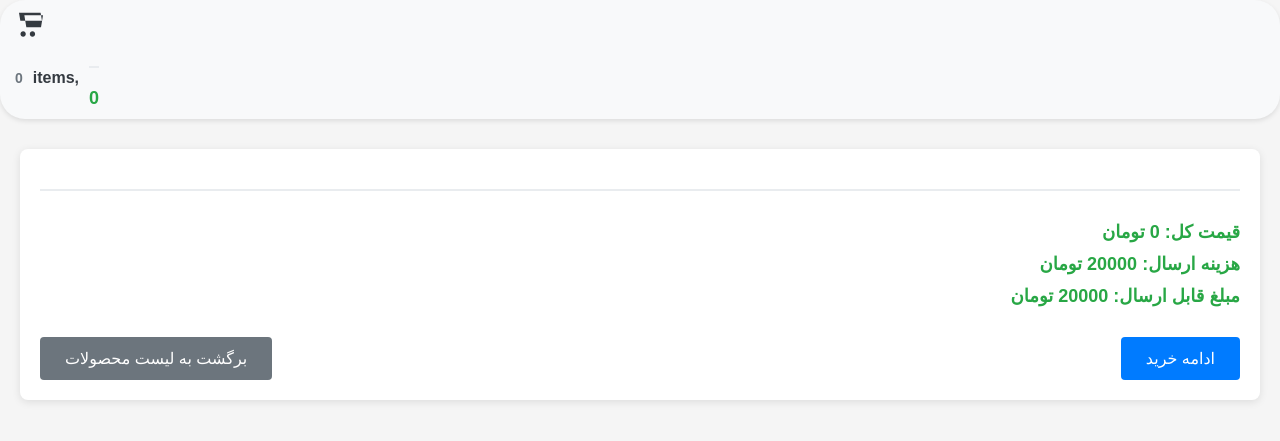
After one commit to alimohammadiam/AliShop, a Django app: page /cart/detail/ in a window 1280 px wide. The commit adds this page. Shown: the top 441 px of the page. Run offline with Django 4.2, Linux system fonts and the light colour scheme.

Commit message:
cart template and style

```diff
--- a/cart/cart.py
+++ b/cart/cart.py
@@ -21,7 +21,7 @@ class Cart:
 
     def decrease(self, product):
         product_id = str(product.id)
-        if self.cart[product_id]['quantity'] > 0:
+        if self.cart[product_id]['quantity'] > 1:
             self.cart[product_id]['quantity'] -= 1
 
         self.save()
@@ -50,6 +50,9 @@ class Cart:
         price = sum(item['price'] * item['quantity'] for item in self.cart.values())
         return price
 
+    def get_final_price(self):
+        return self.get_total_price() + self.get_post_price()
+
     def __len__(self):
         return sum(item['quantity'] for item in self.cart.values())
 
@@ -60,6 +63,7 @@ class Cart:
         for product in products:
             cart_dict[str(product.id)]['product'] = product
         for item in cart_dict.values():
+            item['total'] = item['quantity'] * item['price']
             yield item
 
     def save(self):
--- /dev/null
+++ b/cart/templates/cart/detail.html
@@ -0,0 +1,41 @@
+{% extends 'parent/base.html' %}
+{% load static %}
+{% block title %}cart{% endblock %}
+
+{% block content %}
+    <div class="cart-content">
+
+        {% for item in cart %}
+
+            <div class="product-item">
+                <a href="{% url 'shop:product_detail' item.product.id item.product.slug %}">
+                    <img src="{{ item.product.image.first.file.url }}" style="width: 200px;">
+                </a>
+                <div class="product-info">
+                    <h3>
+                        <a href="{% url 'shop:product_detail' item.product.id item.product.slug %}">
+                            نام محصول: {{ item.product.name }}
+                        </a>
+                    </h3>
+                    <p>تعداد: <span>{{ item.quantity }}</span></p>
+                    <p>قیمت هر واحد: <span>{{ item.price }}</span></p>
+                    <p>قیمت کل: <span>{{ item.total }}</span></p>
+                </div>
+            </div>
+
+        {% endfor %}
+
+        <div class="total-price">
+            <p>قیمت کل: <span>{{ cart.get_total_price }}</span> تومان</p>
+            <p>هزینه ارسال: <span>{{ cart.get_post_price }}</span> تومان</p>
+            <p>مبلغ قابل ارسال: <span>{{ cart.get_final_price }}</span> تومان</p>
+        </div>
+
+        <div class="checkout-buttons">
+            <div class="continue-btn"><a href="#">ادامه خرید</a></div>
+            <div class="back-btn"><a href="{% url 'shop:product_list' %}">برگشت به لیست محصولات</a></div>
+        </div>
+
+    </div>
+
+{% endblock %}
--- a/cart/urls.py
+++ b/cart/urls.py
@@ -6,5 +6,6 @@ app_name = 'cart'
 
 urlpatterns = [
     path('add/<int:product_id>', views.add_to_cart, name='add_to_cart'),
+    path('detail/', views.cart_detail, name='cart_detail'),
 
 ]
--- a/cart/views.py
+++ b/cart/views.py
@@ -20,3 +20,8 @@ def add_to_cart(request, product_id):
         return JsonResponse(context)
     except:
         return JsonResponse({'error': 'Invalid Request'})
+
+
+def cart_detail(request):
+    cart = Cart(request)
+    return render(request, 'cart/detail.html', {'cart': cart})
--- a/shop/static/css/base.css
+++ b/shop/static/css/base.css
@@ -255,3 +255,154 @@ body {
     color: #28a745;
     font-weight: bold;
 }
+
+/* ------------------------------
+   استایل‌های صفحه سبد خرید
+--------------------------------*/
+
+/* استایل کلی محتوا */
+.cart-content {
+    max-width: 1200px;
+    margin: 30px auto;
+    padding: 20px;
+    background-color: #fff;
+    border-radius: 8px;
+    box-shadow: 0 2px 8px rgba(0, 0, 0, 0.1);
+}
+
+/* استایل آیتم ها (محصولات در سبد) */
+.product-item {
+    display: flex;
+    align-items: flex-start;
+    gap: 20px;
+    padding: 20px 0;
+    border-bottom: 1px solid #e0e0e0;
+    direction: rtl; /* جهت راست به چپ برای نمایش مناسب متن فارسی */
+}
+
+.product-item:last-child {
+    border-bottom: none;
+}
+
+/* استایل تصویر محصول */
+.product-item a img {
+    width: 200px;
+    border-radius: 4px;
+    flex-shrink: 0;
+}
+
+/* استایل بخش اطلاعات محصول */
+.product-info {
+    flex-grow: 1;
+}
+
+.product-info h3 {
+    margin: 0 0 10px 0;
+    font-size: 20px;
+    color: #333;
+}
+
+.product-info h3 a {
+    text-decoration: none;
+    color: #333;
+    transition: color 0.3s ease;
+}
+
+.product-info h3 a:hover {
+    color: #007bff;
+}
+
+.product-info p {
+    font-size: 16px;
+    color: #555;
+    margin: 6px 0;
+}
+
+.product-info p span {
+    font-weight: bold;
+    color: #000;
+}
+
+/* استایل بخش قیمت کل‌ها */
+.total-price {
+    margin-top: 20px;
+    padding-top: 20px;
+    border-top: 2px solid #e9ecef;
+    text-align: right;
+    direction: rtl;
+}
+
+.total-price p {
+    font-size: 18px;
+    color: #28a745;
+    margin: 10px 0;
+}
+
+.total-price p span {
+    font-weight: bold;
+}
+
+/* استایل دکمه‌های پرداخت/ادامه خرید */
+.checkout-buttons {
+    display: flex;
+    justify-content: space-between;
+    margin-top: 30px;
+    direction: rtl;
+    gap: 20px;
+}
+
+.checkout-buttons a {
+    display: inline-block;
+    padding: 12px 25px;
+    border-radius: 4px;
+    font-size: 16px;
+    text-decoration: none;
+    transition: background-color 0.3s ease, transform 0.3s ease;
+}
+
+/* دکمه ادامه خرید */
+.continue-btn a {
+    background-color: #007bff;
+    color: #fff;
+}
+
+.continue-btn a:hover {
+    background-color: #0056b3;
+    transform: scale(1.03);
+}
+
+/* دکمه برگشت به لیست محصولات */
+.back-btn a {
+    background-color: #6c757d;
+    color: #fff;
+}
+
+.back-btn a:hover {
+    background-color: #5a6268;
+    transform: scale(1.03);
+}
+
+/* ------------------------------
+   استایل ریسپانسیو برای موبایل
+--------------------------------*/
+@media (max-width: 768px) {
+    .product-item {
+        flex-direction: column;
+        align-items: center;
+        text-align: center;
+    }
+
+    .product-item a img {
+        margin-bottom: 15px;
+    }
+
+    .checkout-buttons {
+        flex-direction: column;
+        align-items: center;
+    }
+
+    .checkout-buttons a {
+        width: 100%;
+        text-align: center;
+    }
+}
--- a/shop/templates/partials/header.html
+++ b/shop/templates/partials/header.html
@@ -1,6 +1,6 @@
 <div class="cart-container">
     {% with item_count=cart|length %}
-        <a href="#" class="cart-link">
+        <a href="{% url 'cart:cart_detail' %}" class="cart-link">
             <div class="cart-info-container">
                 <span class="cart-icon">
                      <svg xmlns="http://www.w3.org/2000/svg" viewBox="0 0 24 24" fill="#343a40" width="28" height="28">
```
